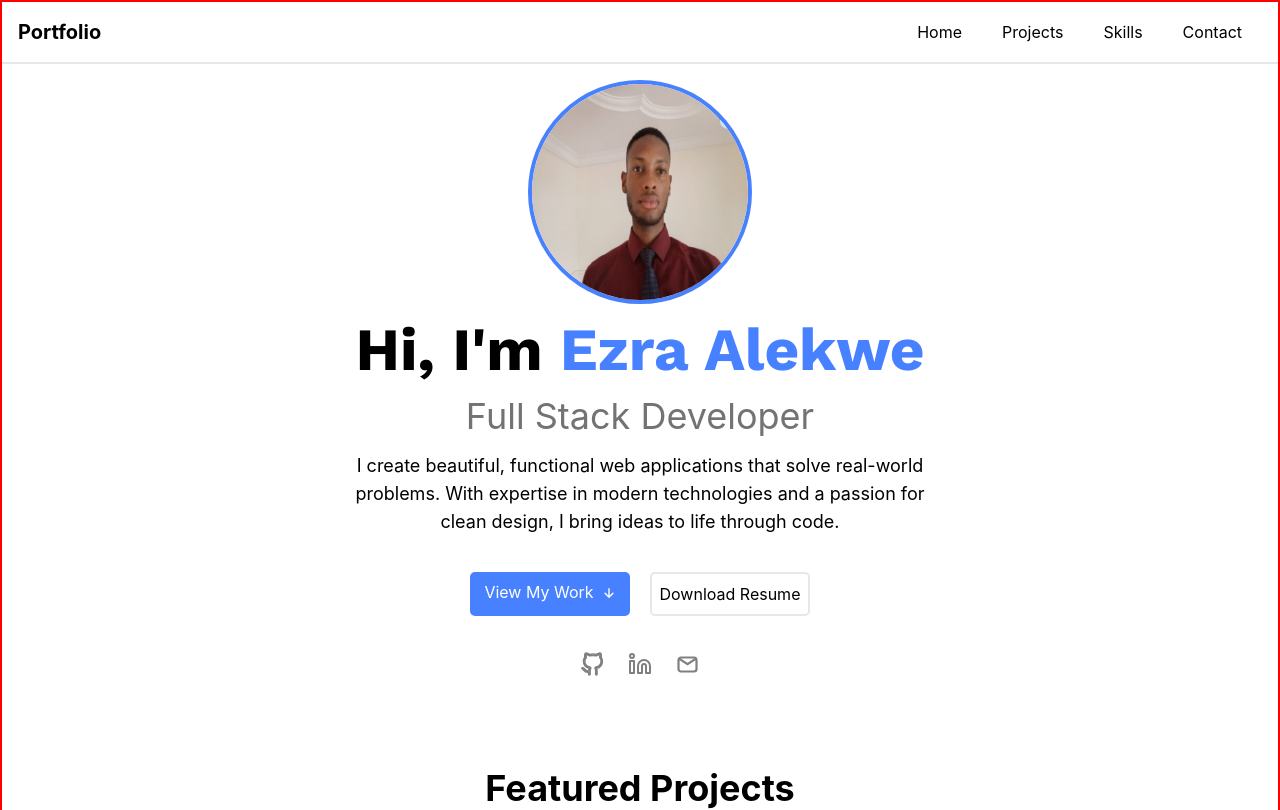
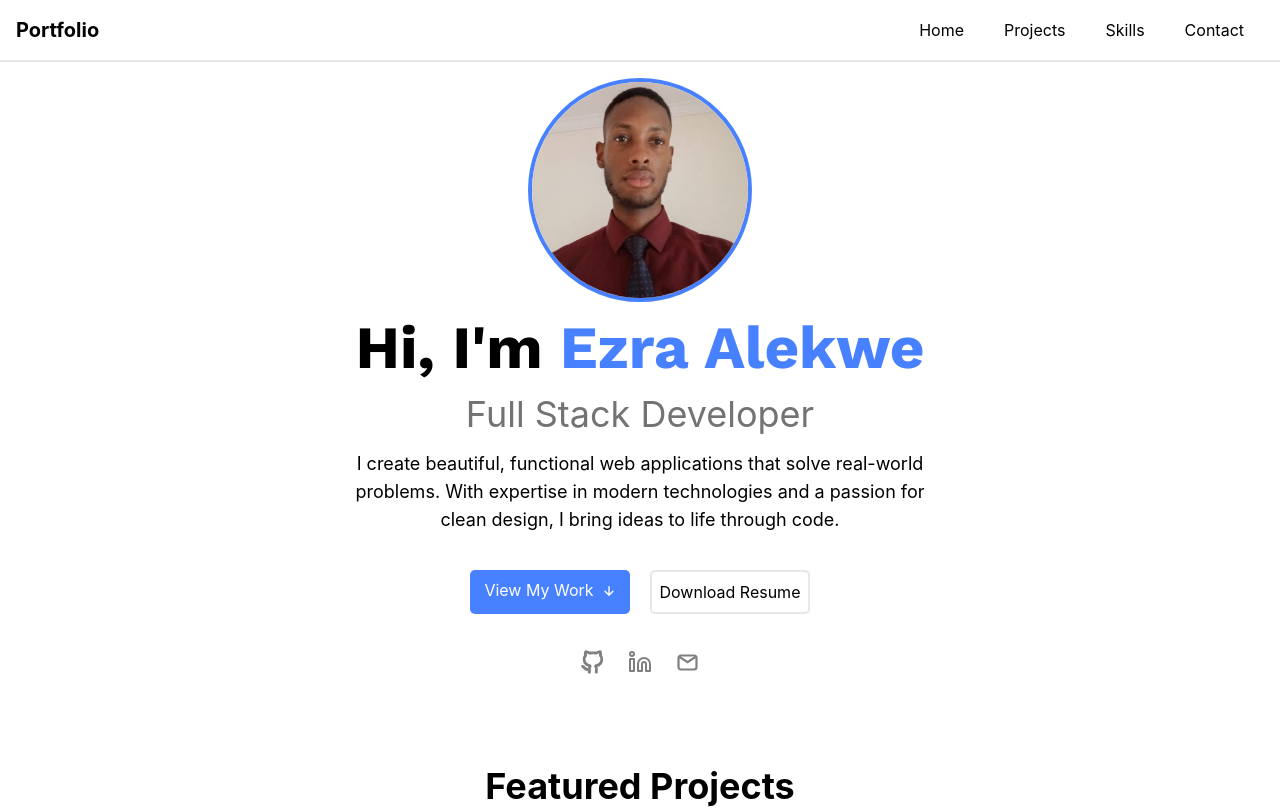
Before and after one commit to Ezra-Alekwe/Portfolio, a React (Create React App) app: page / in a window 1280 px wide. Shown: the top 810 px of the page. Built offline with nearby package versions, Linux system fonts and the light colour scheme.

Commit message:
Added new profile image

```diff
--- a/src/component/atoms/ProfilePicture/ProfilePicture.tsx
+++ b/src/component/atoms/ProfilePicture/ProfilePicture.tsx
@@ -3,7 +3,7 @@ import { IMAGES } from "../../../constant/images";
 
 function ProfilePicture() {
   return (
-    <div className="rounded-full w-56 h-56 border-4 border-blueLocus">
+    <div className="rounded-full w-40 h-40 sm:w-56 sm:h-56 border-4 border-blueLocus">
       <img
         className="w-full h-full rounded-full"
         src={IMAGES.myPic}
--- a/src/component/organism/NavBar/topBar.tsx
+++ b/src/component/organism/NavBar/topBar.tsx
@@ -39,7 +39,7 @@ function TopBar() {
 
       {/* Sidebar */}
       <div
-        className={`fixed top-0 left-0 h-full bg-gray-900 text-white w-64 p-5 transform transition-transform duration-300 ${
+        className={`fixed top-0 left-0 h-full bg-white text-black w-64 p-5 transform transition-transform duration-300 ${
           isOpen ? "translate-x-0" : "-translate-x-full"
         }`}
       >
--- a/src/pages/portfolio.tsx
+++ b/src/pages/portfolio.tsx
@@ -7,7 +7,7 @@ import ContactMe from '../sections/ContactMe';
 
 function Portfolio() {
   return (
-    <div className="w-full" style={{border:'2px solid #f00'}}>
+    <div className="w-full">
 
       <TopBar />
       <AboutMe/>
--- a/src/sections/AboutMe.tsx
+++ b/src/sections/AboutMe.tsx
@@ -39,9 +39,14 @@ function AboutMe() {
               <ArrowDownSVG width={14} height={14} strokeWidth={50} />
             </span>
           </a>
-          <button className="border-2 rounded-[5px] w-full sm:w-40 h-11 px-1  hover:bg-blueLocus hover:text-white">
+          <a
+            href="/Ezra%20Alekwe%20CV.pdf"
+            download="Ezra_Alekwe_CV.pdf"
+            className="border-2 rounded-[5px] w-full sm:w-40 h-11 px-1 flex items-center justify-center gap-2 hover:bg-blueLocus hover:text-white transition"
+          >
+            {" "}
             Download Resume
-          </button>
+          </a>
         </div>
       </div>
 
```
Also changed, not shown: src/assets/images/myPic.jpg, 1 other file (tests, documents, lock files or other folders).
